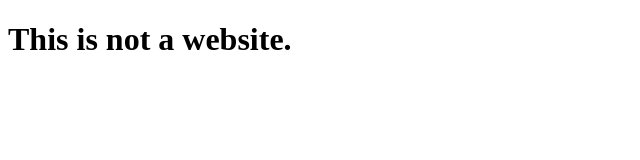
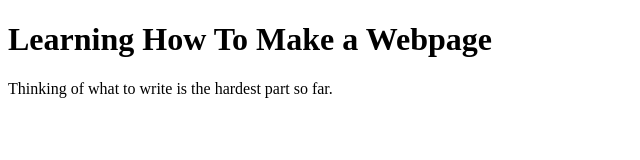
Before and after one commit to sboardman/sboardman.github.io, a plain HTML site: page index.html in a window 1280 px wide. Shown: the whole page, without its empty margins (0-640 px from the left). Drawn offline with Linux system fonts and the light colour scheme.

Commit message:
Update index.html

```diff
--- a/index.html
+++ b/index.html
@@ -1,9 +1,11 @@
 <!DOCTYPE html>
 <html>
   <head>
-    <title>Learning How To Internet</title>
+    <title>Sam's Coding Process</title>
   </head>
   <body>
-    <h1>This is not a website.</h1>
+    <h1>Learning How To Make a Webpage</h1>
+
+    <text>Thinking of what to write is the hardest part so far.</text>
   </body>
 </html>
```
